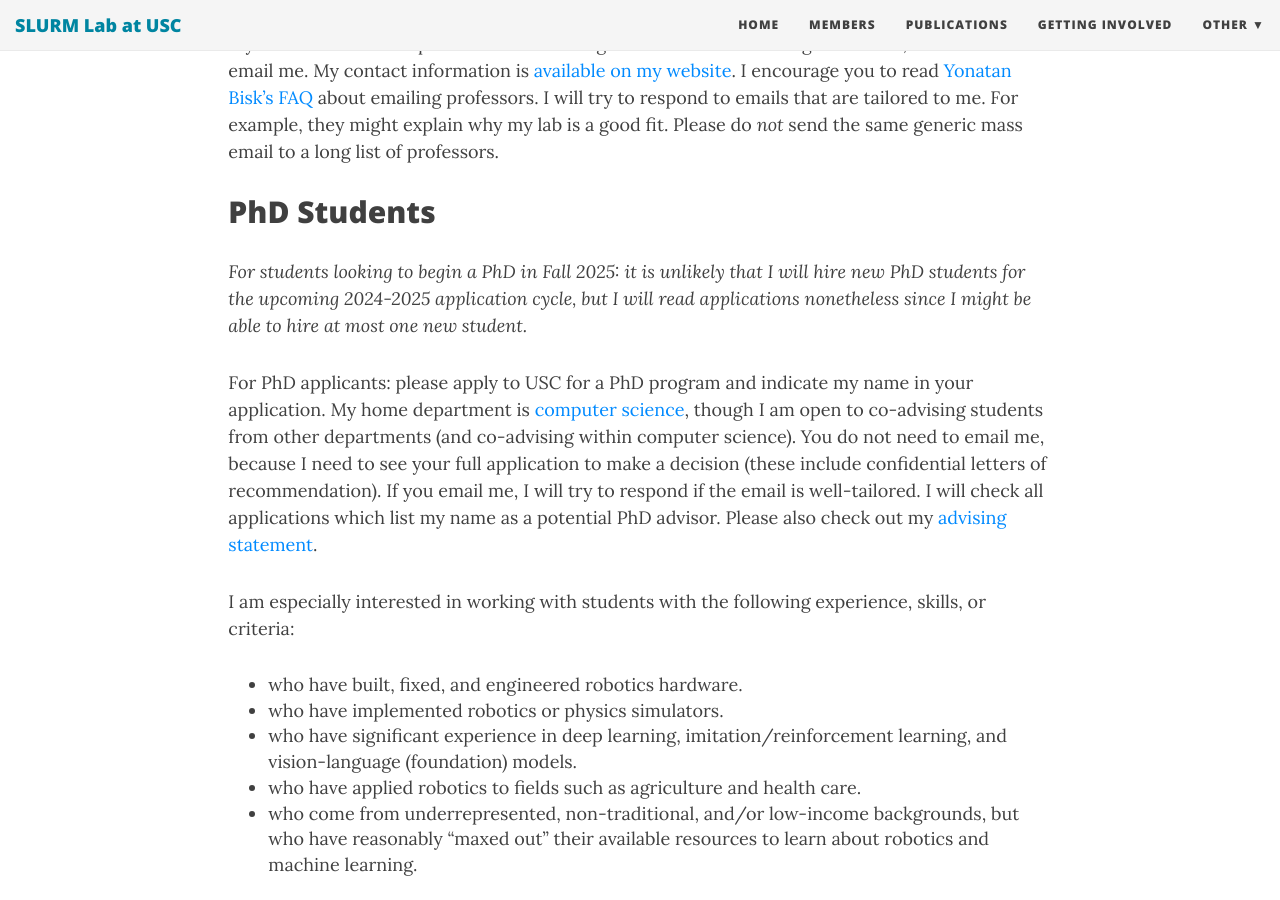
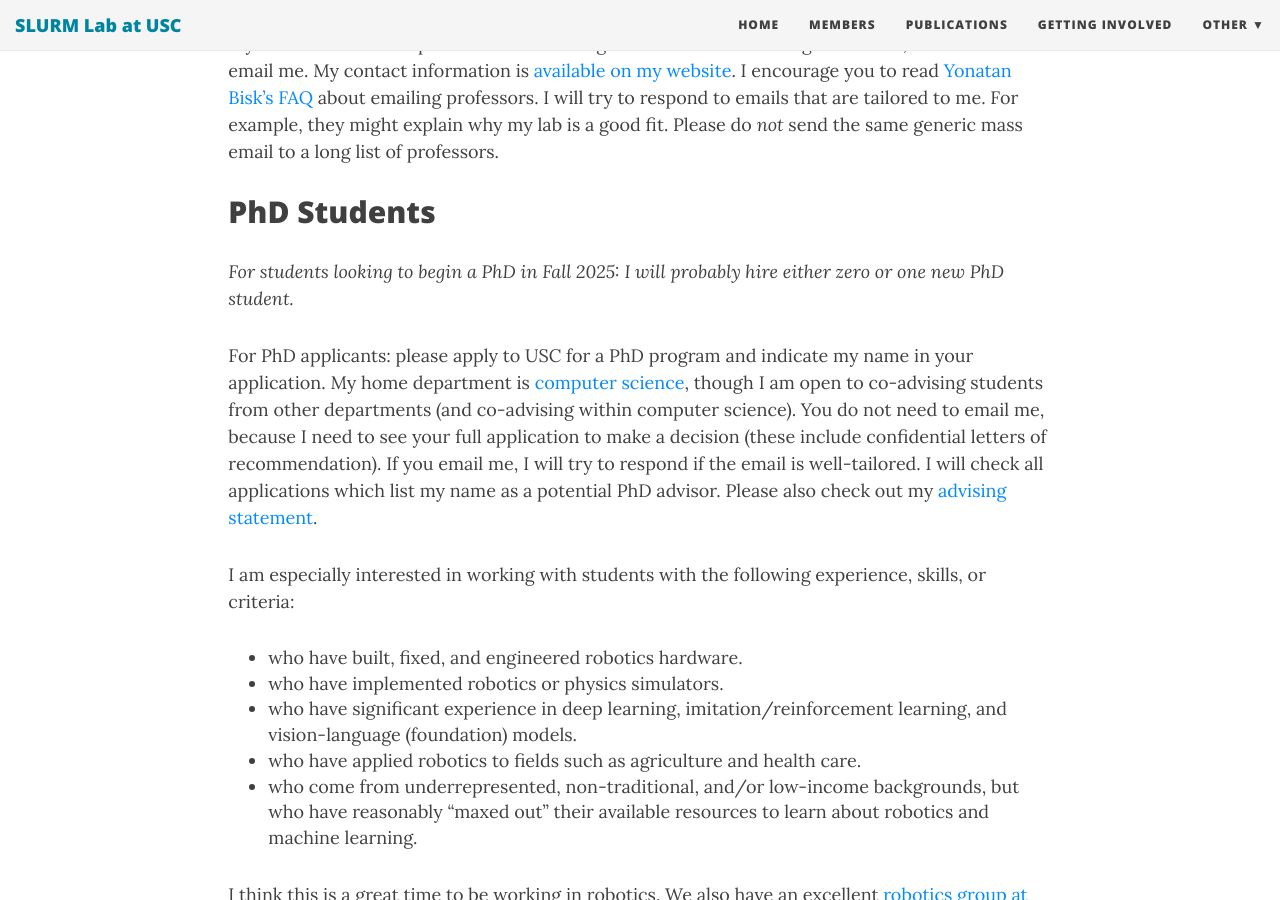
Before and after one commit to slurm-lab-usc/slurm-lab-usc.github.io, a Jekyll site: the page built from getting_involved.md, in a window 1280 px wide and 900 px high, scrolled down 332 px. Built offline with Jekyll 4.4.1, drawn with Linux system fonts in a browser that asks for light colours; nearby versions of some CDN libraries.

Commit message:
Update getting_involved.md

```diff
--- a/getting_involved.md
+++ b/getting_involved.md
@@ -15,7 +15,7 @@ Please do *not* send the same generic mass email to a long list of professors.
 
 ## PhD Students
 
-*For students looking to begin a PhD in Fall 2025: it is unlikely that I will hire new PhD students for the upcoming 2024-2025 application cycle, but I will read applications nonetheless since I might be able to hire at most one new student.*
+*For students looking to begin a PhD in Fall 2025: I will probably hire either zero or one new PhD student.*
 
 For PhD applicants: please apply to USC for a PhD program and indicate my name in
 your application. My home department is [computer science](https://www.cs.usc.edu/),
```
